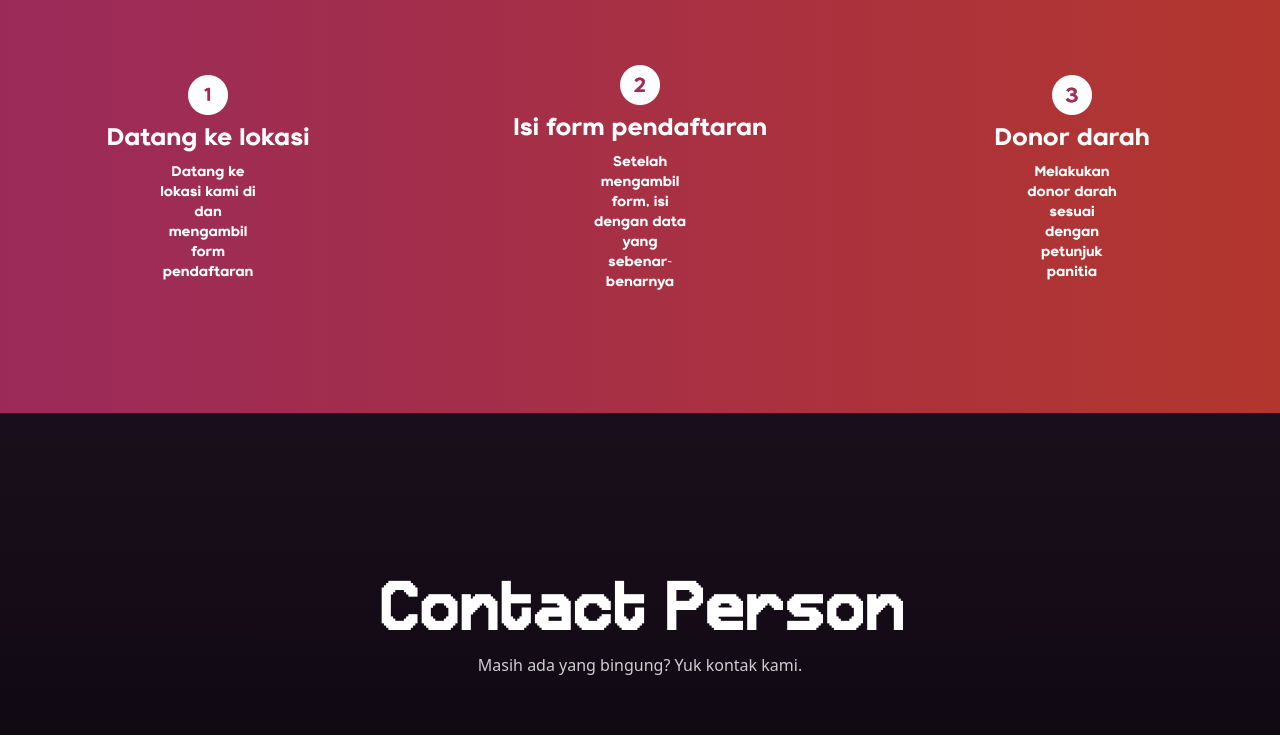
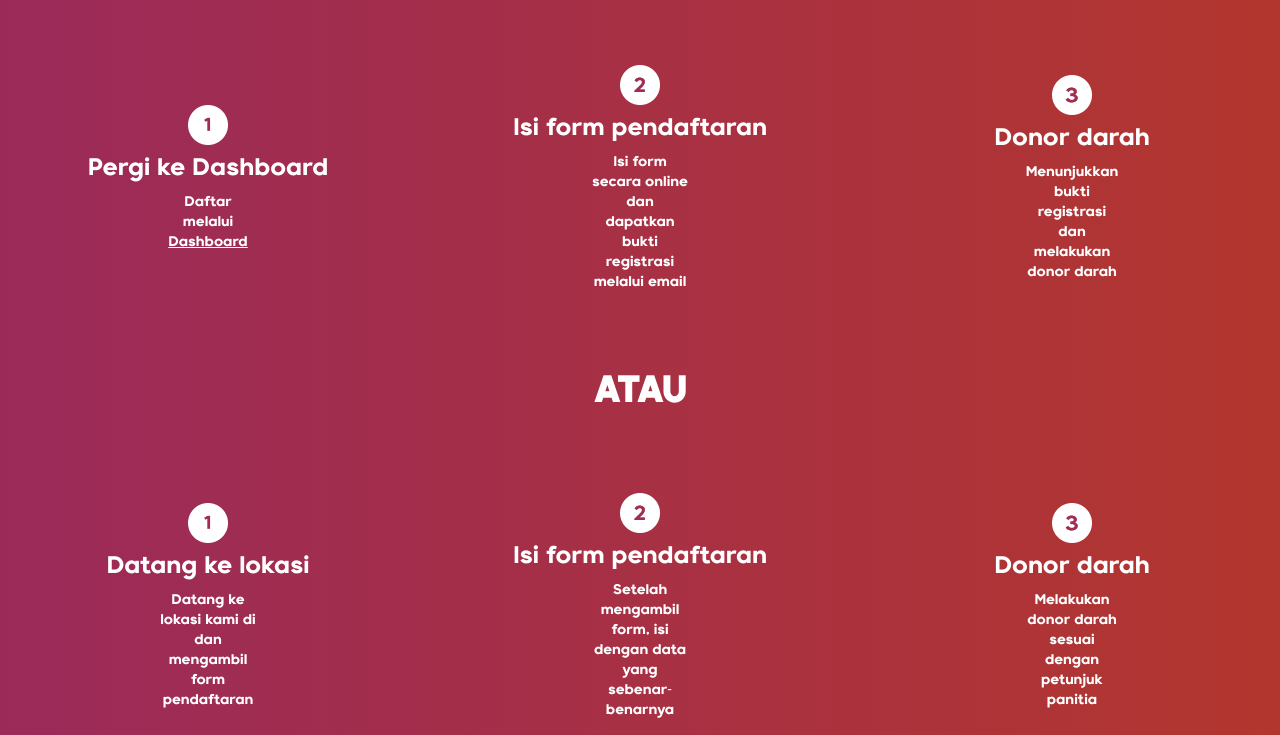
Before and after one commit to HIMAFORKA-UAJY/ifest.uajy.ac.id, a React (Vite) app: page /donor-darah in a window 1280 px wide. Shown: the part 2300-3035 px from the top of the page. Built offline with nearby package versions, Linux system fonts and the light colour scheme.

Commit message:
change font

```diff
--- a/src/pages/DonorDarah.tsx
+++ b/src/pages/DonorDarah.tsx
@@ -194,11 +194,67 @@ const DonorDarah: FC = () => {
                   </div>
                   <div className="items-center justify-center">
                     <div className="mt-2 text-center font-retroica text-2xl text-[#fff]">
+                      Pergi ke Dashboard
+                    </div>
+                  </div>
+                  <div className="items-center justify-center">
+                    <div className="mt-2 text-center font-retroica text-sm text-[#fff] lg:px-20 font-louisgeorgecafe">
+                      Daftar melalui <a href="https://ifest.uajy.ac.id/dash/donor_darah" style={{textDecoration: 'underline'}}>Dashboard</a>
+                    </div>
+                  </div>
+                </div>
+              </div>
+              <div className="flex flex-col items-center justify-center p-20">
+                <div className="items-center justify-center">
+                  <div className="flex items-center justify-center">
+                    <img src="images/step-2.png" alt="step-2" className="w-10" />
+                  </div>
+                  <div className="items-center justify-center">
+                    <div className="mt-2 text-center font-retroica text-2xl text-[#fff]">
+                      Isi form pendaftaran
+                    </div>
+                  </div>
+                  <div className="items-center justify-center">
+                    <div className="mt-2 text-center font-retroica text-sm text-[#fff] lg:px-20 font-louisgeorgecafe">
+                      Isi form secara online dan dapatkan bukti registrasi melalui email
+                    </div>
+                  </div>
+                </div>
+              </div>
+              <div className="flex flex-col items-center justify-center p-20">
+                <div className="items-center justify-center">
+                  <div className="flex items-center justify-center">
+                    <img src="images/step-3.png" alt="step-3" className="w-10" />
+                  </div>
+                  <div className="items-center justify-center">
+                    <div className="mt-2 text-center font-retroica text-2xl text-[#fff]">
+                      Donor darah
+                    </div>
+                  </div>
+                  <div className="items-center justify-center">
+                    <div className="mt-2 text-center font-retroica text-sm text-[#fff] lg:px-20 font-louisgeorgecafe">
+                      Menunjukkan bukti registrasi dan melakukan donor darah
+                    </div>
+                  </div>
+                </div>
+              </div>
+            </div>
+             <h1 className="font-retroica text-4xl font-bold text-[#fff]">
+              ATAU
+            </h1>
+            <div className="lg:grid lg:grid-cols-3 lg:gap-4">
+              <div className="flex flex-col items-center justify-center p-20">
+                <div className="items-center justify-center">
+                  <div className="flex items-center justify-center">
+                    <img src="images/step-1.png" alt="step-1" className="w-10" />
+                  </div>
+                  <div className="items-center justify-center">
+                    <div className="mt-2 text-center font-retroica text-2xl text-[#fff]">
                       Datang ke lokasi
                     </div>
                   </div>
                   <div className="items-center justify-center">
-                    <div className="mt-2 text-center font-retroica text-sm text-[#fff] lg:px-20">
+                    <div className="mt-2 text-center font-retroica text-sm text-[#fff] lg:px-20 font-louisgeorgecafe">
                       Datang ke lokasi kami di {} dan mengambil form pendaftaran
                     </div>
                   </div>
@@ -215,7 +271,7 @@ const DonorDarah: FC = () => {
                     </div>
                   </div>
                   <div className="items-center justify-center">
-                    <div className="mt-2 text-center font-retroica text-sm text-[#fff] lg:px-20">
+                    <div className="mt-2 text-center font-retroica text-sm text-[#fff] lg:px-20 font-louisgeorgecafe">
                       Setelah mengambil form, isi dengan data yang sebenar-benarnya
                     </div>
                   </div>
@@ -232,7 +288,7 @@ const DonorDarah: FC = () => {
                     </div>
                   </div>
                   <div className="items-center justify-center">
-                    <div className="mt-2 text-center font-retroica text-sm text-[#fff] lg:px-20">
+                    <div className="mt-2 text-center font-retroica text-sm text-[#fff] lg:px-20 font-louisgeorgecafe">
                       Melakukan donor darah sesuai dengan petunjuk panitia
                     </div>
                   </div>
```
